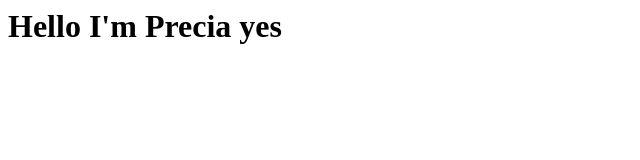
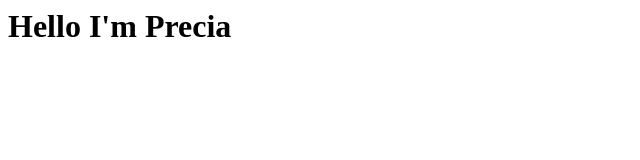
Before and after one commit to preciaaa/preciaaa.github.io, a plain HTML site: page index.html in a window 1280 px wide. Shown: the full height of the page, 0-640 px from the left. Drawn offline with Linux system fonts and the light colour scheme.

Commit message:
Update index.html

```diff
--- a/index.html
+++ b/index.html
@@ -1 +1 @@
-<h1> Hello I'm Precia  yes</h1>
+<h1> Hello I'm Precia </h1>
```
